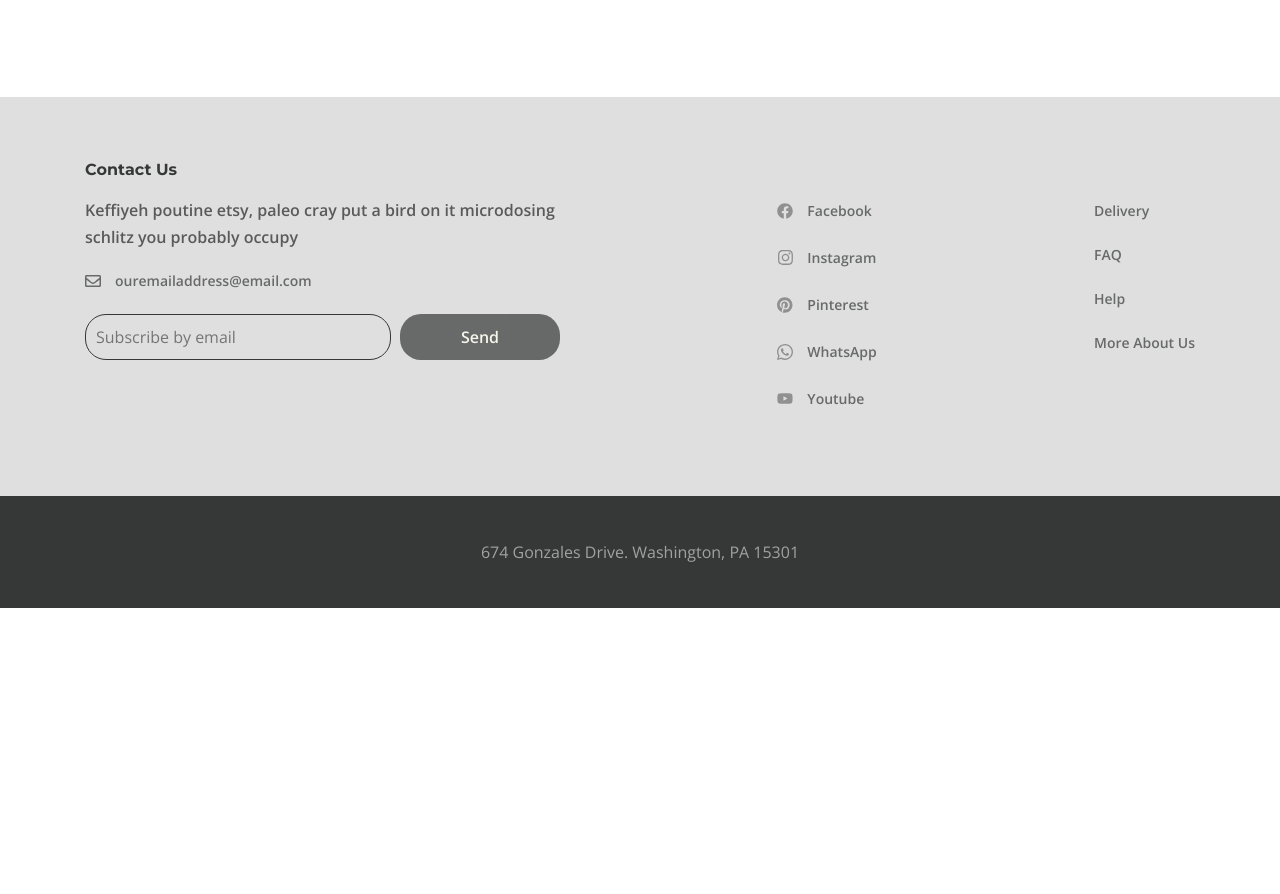
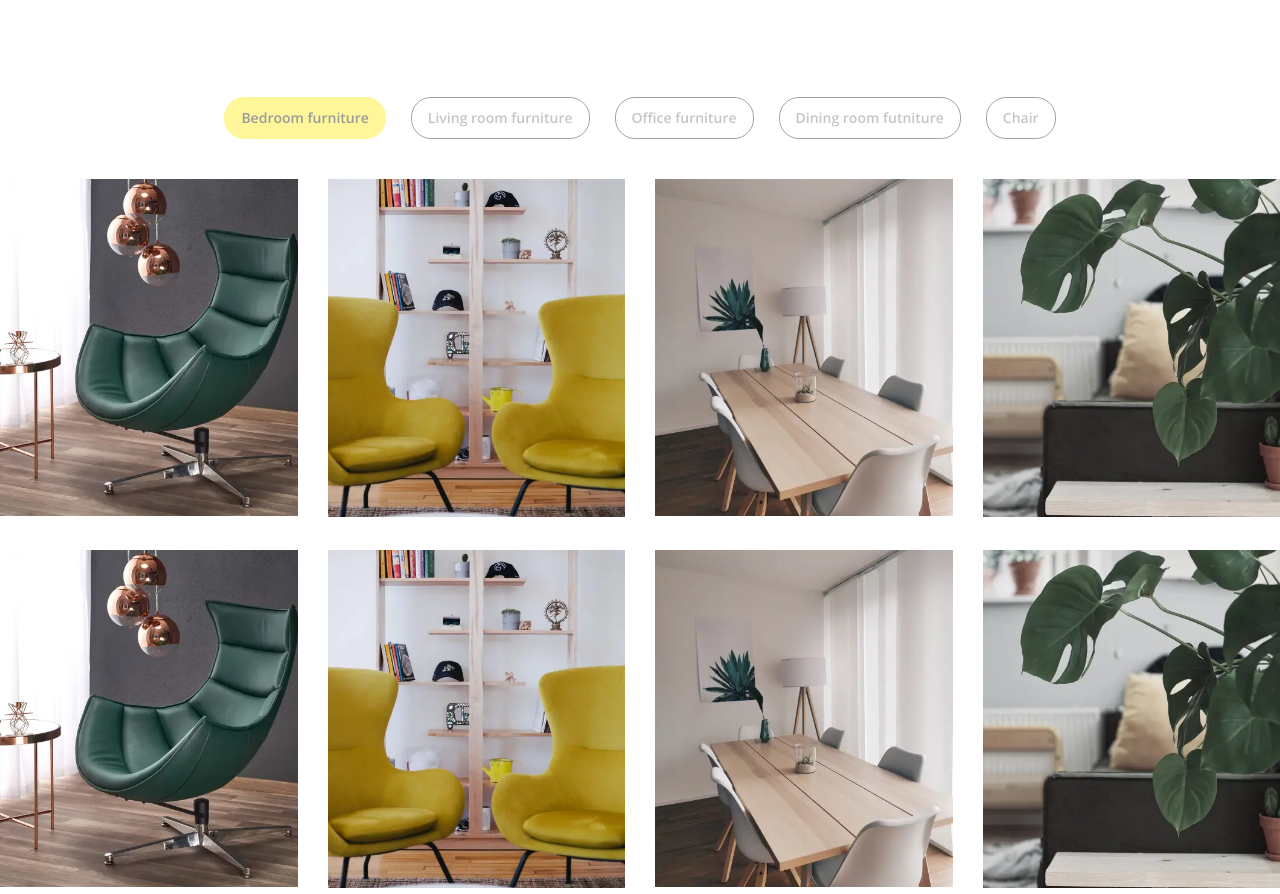
Before and after one commit to Woolgrim/Desire, a website: page Desire/index.html in a window 1280 px wide. Shown: the part 2657-3551 px from the top of the page. Before the commit the page ends 3265 px from the top, so only its background shows below. Drawn offline with nearby package versions, Linux system fonts and the light colour scheme; files whose address does not match are found by name.

Commit message:
colection

```diff
--- a/Desire/index.html
+++ b/Desire/index.html
@@ -164,6 +164,35 @@
                     </div>
                 </div>
             </div>
+
+            <div class="galery">
+                <div class="galery__inner">
+                    <div class="galery__nav">
+                        <button class="galery__nav-item active">Bedroom furniture</button>
+                        <button class="galery__nav-item">Living room furniture</button>
+                        <button class="galery__nav-item">Office furniture</button>
+                        <button class="galery__nav-item">Dining room futniture</button>
+                        <button class="galery__nav-item">Chair</button>
+                    </div>
+
+                    <div class="galery__body">
+                        <picture><source srcset="img/galery/item_small-1.webp" type="image/webp"><img src="img/galery/item_small-1.jpg" alt="err" class="galery__body-item"></picture>
+                        <picture><source srcset="img/galery/item_small-2.webp" type="image/webp"><img src="img/galery/item_small-2.jpg" alt="err" class="galery__body-item"></picture>
+                        <picture><source srcset="img/galery/item_small-3.webp" type="image/webp"><img src="img/galery/item_small-3.jpg" alt="err" class="galery__body-item"></picture>
+                        <picture><source srcset="img/galery/item_small-4.webp" type="image/webp"><img src="img/galery/item_small-4.jpg" alt="err" class="galery__body-item"></picture>
+
+                        <picture><source srcset="img/galery/item_small-1.webp" type="image/webp"><img src="img/galery/item_small-1.jpg" alt="err" class="galery__body-item"></picture>
+                        <picture><source srcset="img/galery/item_small-2.webp" type="image/webp"><img src="img/galery/item_small-2.jpg" alt="err" class="galery__body-item"></picture>
+                        <picture><source srcset="img/galery/item_small-3.webp" type="image/webp"><img src="img/galery/item_small-3.jpg" alt="err" class="galery__body-item"></picture>
+                        <picture><source srcset="img/galery/item_small-4.webp" type="image/webp"><img src="img/galery/item_small-4.jpg" alt="err" class="galery__body-item"></picture>
+
+                        <picture><source srcset="img/galery/item_small-1.webp" type="image/webp"><img src="img/galery/item_small-1.jpg" alt="err" class="galery__body-item"></picture>
+                        <picture><source srcset="img/galery/item_small-2.webp" type="image/webp"><img src="img/galery/item_small-2.jpg" alt="err" class="galery__body-item"></picture>
+                        <picture><source srcset="img/galery/item_small-3.webp" type="image/webp"><img src="img/galery/item_small-3.jpg" alt="err" class="galery__body-item"></picture>
+                        <picture><source srcset="img/galery/item_small-4.webp" type="image/webp"><img src="img/galery/item_small-4.jpg" alt="err" class="galery__body-item"></picture>
+                    </div>
+                </div>
+            </div>
         </main>
 
         <footer class="footer">
--- /dev/null
+++ b/src/scss/section/galery.scss
@@ -0,0 +1,53 @@
+.galery {
+
+    &__inner {
+        margin-bottom: 60px;
+    }
+
+    &__nav {
+        display: flex;
+        justify-content: center;
+        flex-wrap: wrap;
+        gap: 25px;
+
+        margin-bottom: 40px;
+
+        &-item {
+            font-family: $opens;
+            font-weight: 600;
+            font-size: 14px;
+            line-height: 28px;
+            color: #8F8D8D;
+
+            cursor: pointer;
+            padding: 6px 16px;
+
+            border: 1px solid #454647;
+            border-radius: 20px;
+            opacity: 0.5;
+            background: transparent;
+            transition: all .3s ease;
+
+            &:hover,
+            &.active {
+                color: #363838;
+                background: #FFEF35;
+                mix-blend-mode: normal;
+                opacity: 0.5;
+                border: 1px solid #FFEF35;
+            }
+        }
+    }
+
+    &__body {
+        display: grid;
+        grid-template-columns: repeat(4, 1fr);
+        gap: 30px;
+
+        &-item {
+            width: 100%;
+        }
+    }
+
+
+}
--- a/src/scss/style.scss
+++ b/src/scss/style.scss
@@ -34,4 +34,5 @@ html {
 @import 'section/colection.scss';
 @import 'section/banner.scss';
 @import 'section/howisworks.scss';
+@import 'section/galery.scss';
 @import 'footer.scss';
```
Also changed, not shown: src/index.html (+29 -0 lines), Desire/css/style.css, Desire/css/style.min.css.
